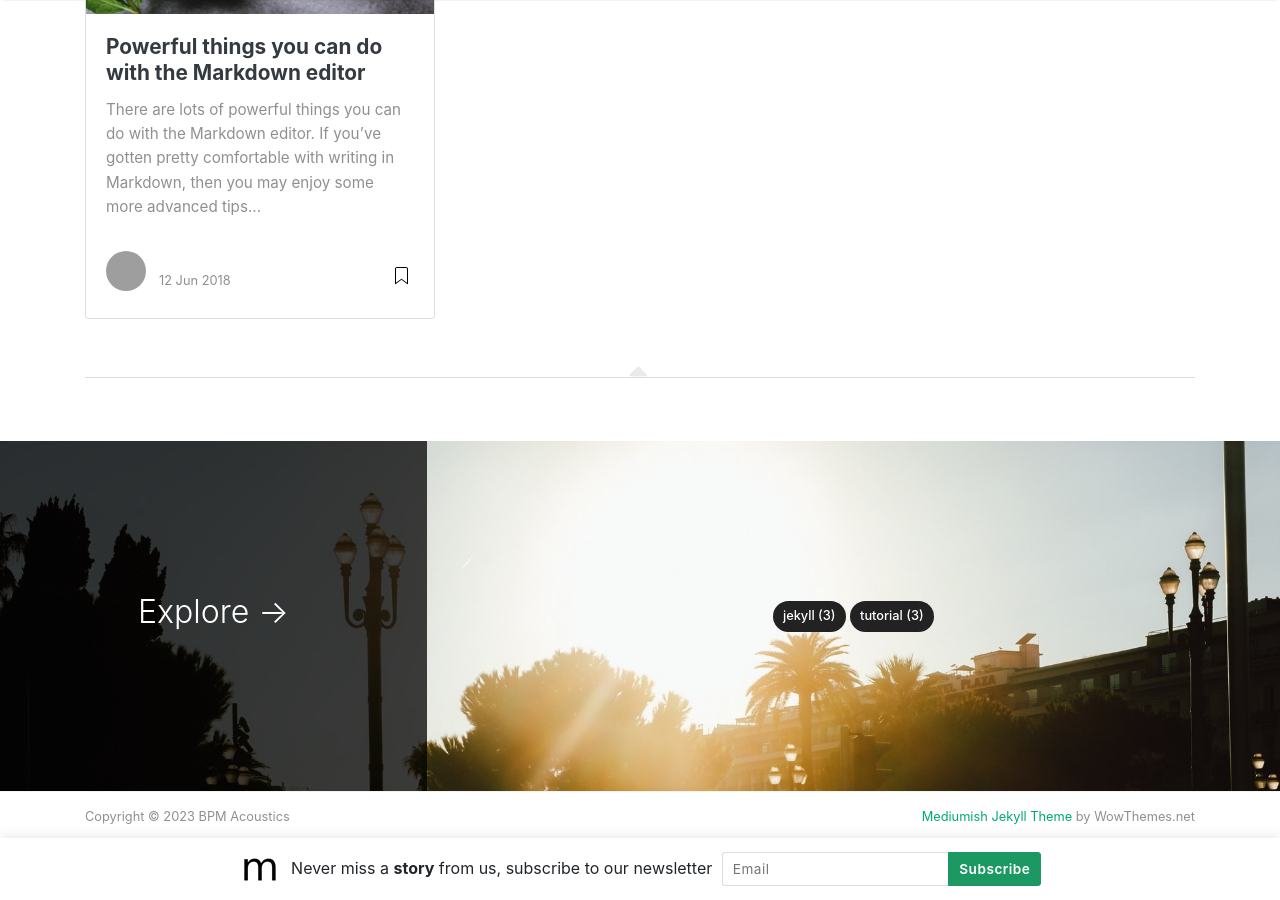
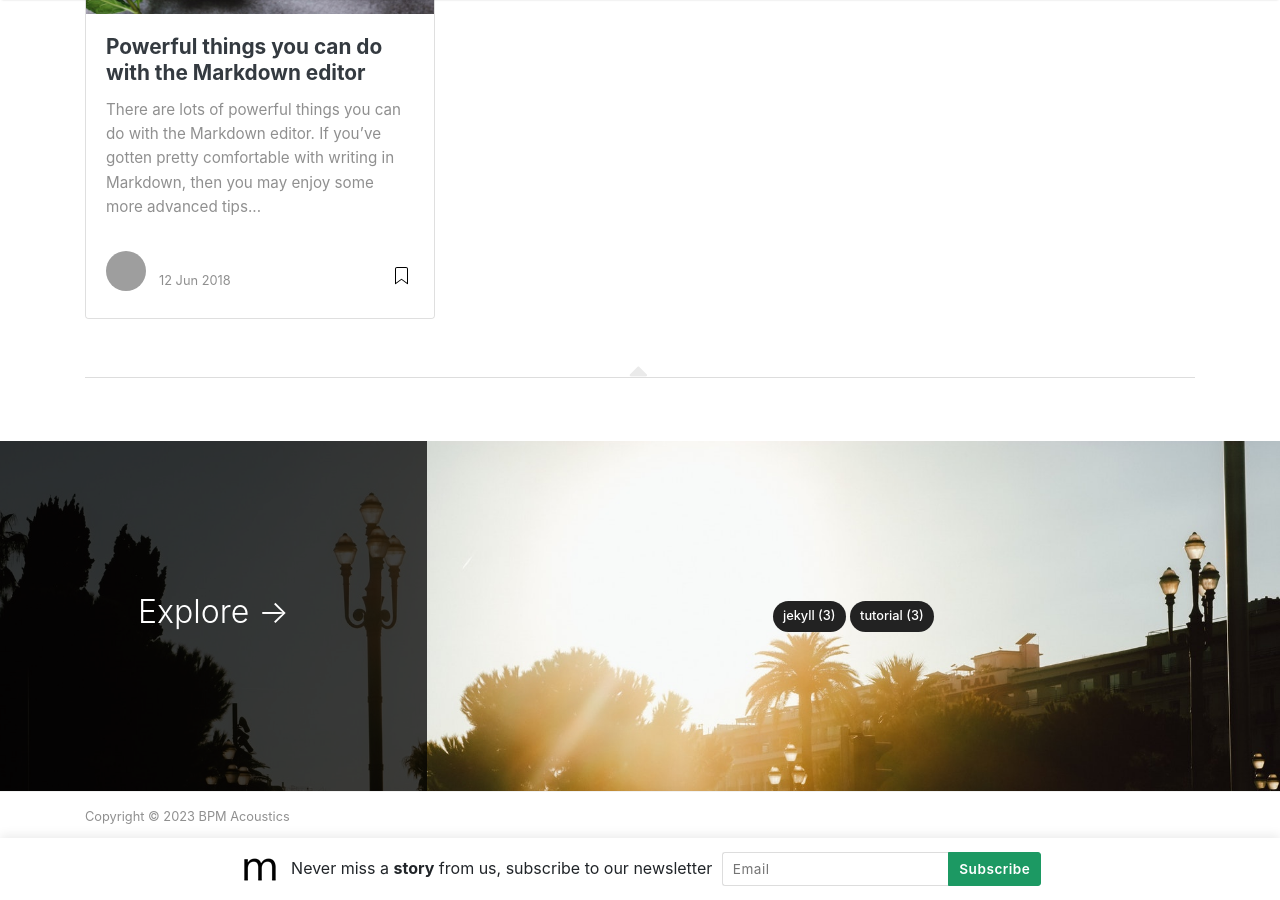
Before and after one commit to bpmasters/bpmasters.github.io, a Jekyll site: the page built from index.html, in a window 1280 px wide and 900 px high, scrolled down 866 px. Built offline with Jekyll 4.4.1, drawn with Linux system fonts in a browser that asks for light colours; nearby versions of some CDN libraries; the list of posts is cut into pages by our own code; some of the changed text lies outside the part shown; grey boxes are pictures that could not be loaded.

Commit message:
Update default.html

```diff
--- a/_layouts/default.html
+++ b/_layouts/default.html
@@ -75,21 +75,21 @@
                 <a class="nav-link" href="{{ site.baseurl }}/about">About</a>
                 </li>
 
-                <li class="nav-item">
+                <!-- <li class="nav-item">
                 <a target="_blank" class="nav-link" href="https://bootstrapstarter.com/bootstrap-templates/template-mediumish-bootstrap-jekyll/"> Docs</a>
-                </li>
+                </li> -->
 
-                <li class="nav-item">
+                <!-- <li class="nav-item">
                 <a target="_blank" class="nav-link" href="https://www.wowthemes.net/themes/mediumish-wordpress/"><i class="fab fa-wordpress-simple"></i> WP Version</a>
-                </li>
+                </li> -->
 
-                <li class="nav-item">
+                <!-- <li class="nav-item">
                 <a target="_blank" class="nav-link" href="https://www.wowthemes.net/themes/mediumish-ghost/"><i class="fab fa-snapchat-ghost"></i> Ghost Version</a>
-                </li>
+                </li> -->
 
-                <li class="nav-item">
+                <!-- <li class="nav-item">
                 <a target="_blank" class="nav-link" href="https://github.com/wowthemesnet/mediumish-theme-jekyll"><i class="fab fa-github"></i> Fork on Github</a>
-                </li>
+                </li> -->
 
                 {% include search-lunr.html %}
 
@@ -174,9 +174,9 @@
             <div class="col-md-6 col-sm-6 text-center text-lg-left">
                 Copyright © {{ site.time | date: "%Y" }} {{ site.name }}
             </div>
-            <div class="col-md-6 col-sm-6 text-center text-lg-right">
+            <!-- <div class="col-md-6 col-sm-6 text-center text-lg-right">
                 <a target="_blank" href="https://www.wowthemes.net/mediumish-free-jekyll-template/">Mediumish Jekyll Theme</a> by WowThemes.net
-            </div>
+            </div> -->
         </div>
     </div>
 </footer>
```
